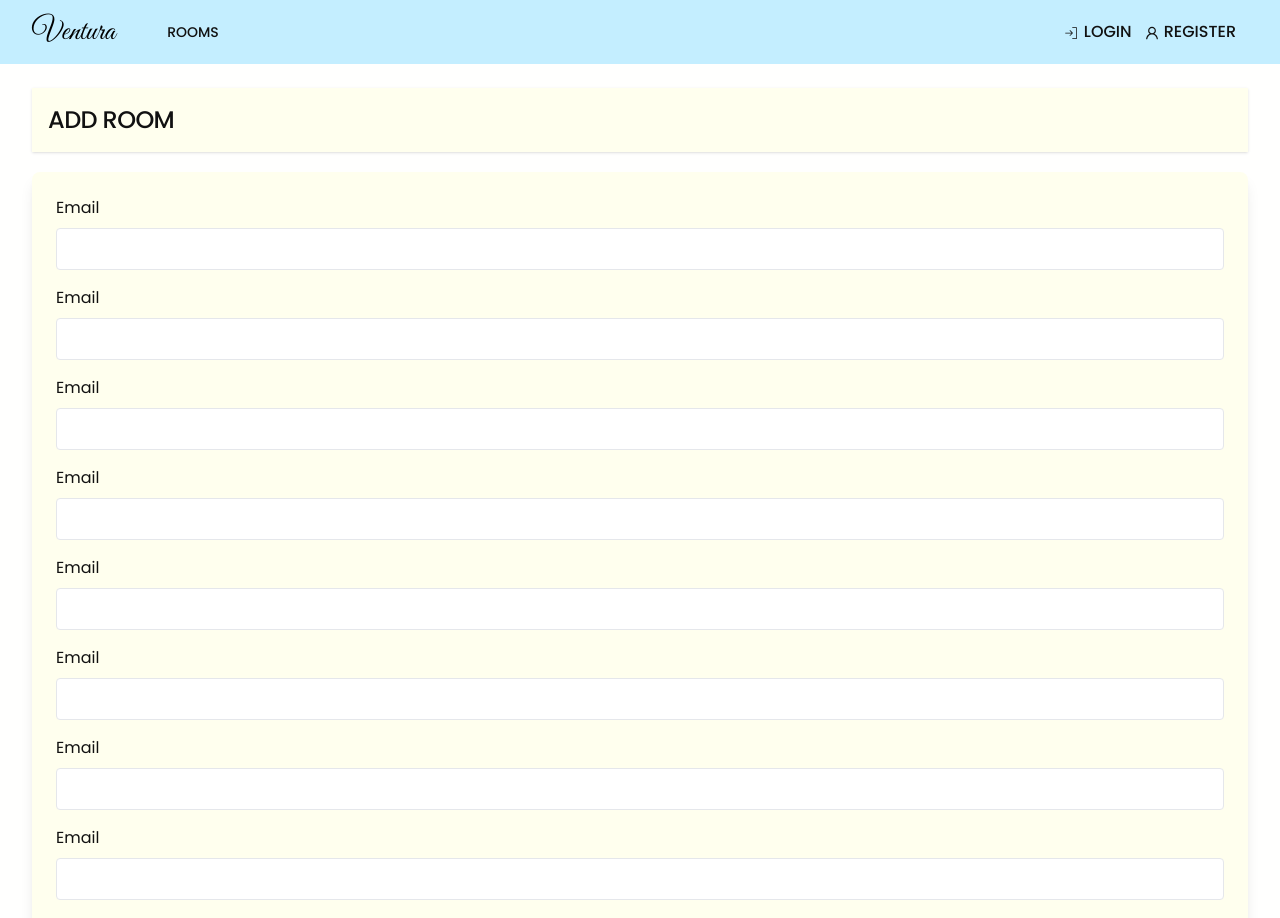
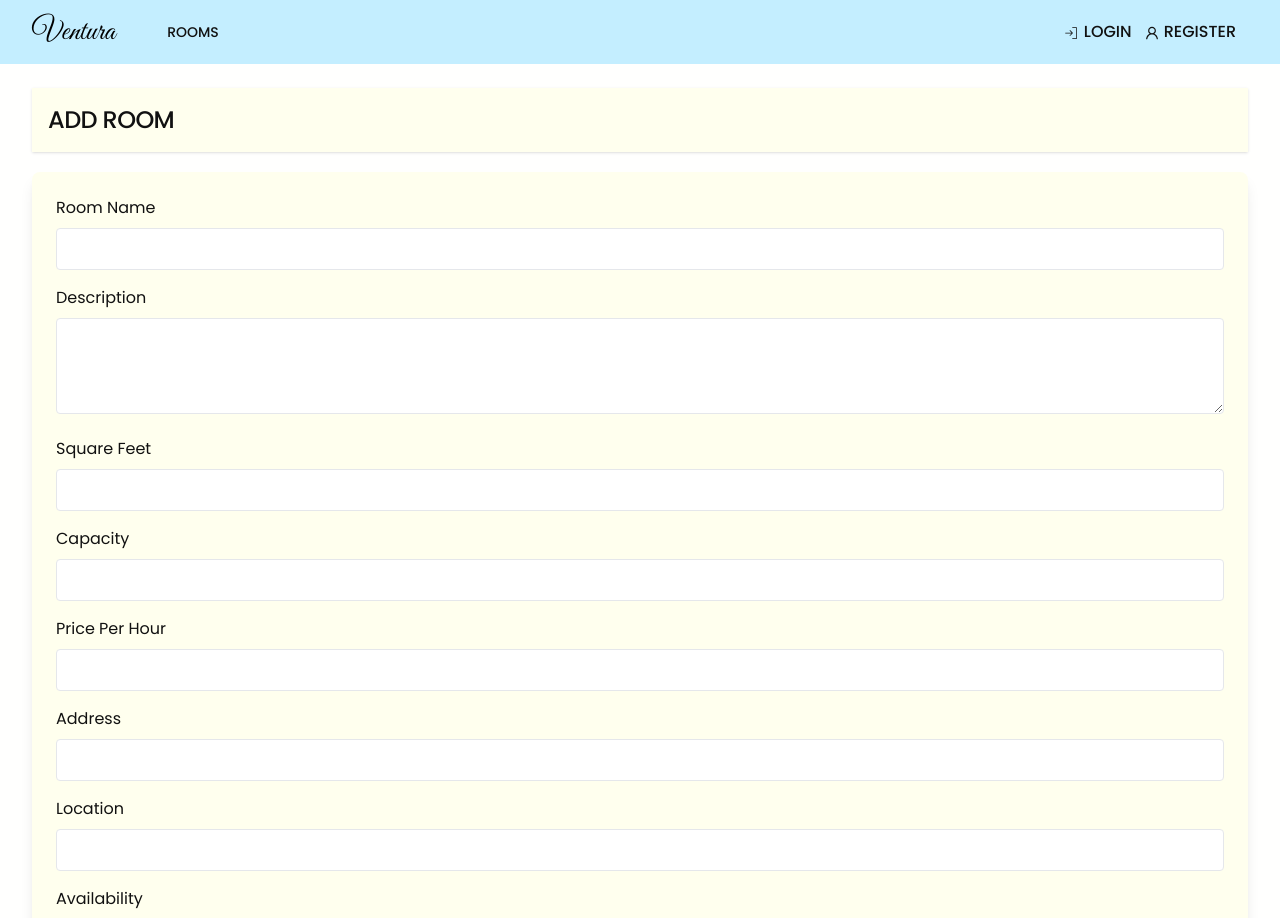
Before and after one commit to Nimira43/Ventura, a Next.js app: page /rooms/add in a window 1280 px wide. Shown: the top 918 px of the page. Built offline with nearby package versions, Linux system fonts and the light colour scheme; no server answers.

Commit message:
Updated label/input content

```diff
--- a/app/rooms/add/page.jsx
+++ b/app/rooms/add/page.jsx
@@ -8,152 +8,150 @@ const AddRoomPage = () => {
         <form>
           <div className='mb-4'>
             <label
-              htmlFor='email'
+              htmlFor='name'
               className='block text-dark font-normal mb-2'
             >
-              Email
+              Room Name
             </label>
             <input
-              type='email'
-              id='email'
-              name='email'
+              type='text'
+              id='name'
+              name='name'
               className='border rounded w-full py-2 px-3'
               required
             />
           </div>
           <div className='mb-4'>
             <label
-              htmlFor='email'
+              htmlFor='description'
               className='block text-dark font-normal mb-2'
             >
-              Email
+              Description
+            </label>
+            <textarea
+              id='description'
+              name='description'
+              className='border rounded w-full h-24 py-2 px-3'
+              required
+            ></textarea>
+          </div>
+          <div className='mb-4'>
+            <label
+              htmlFor='sqft'
+              className='block text-dark font-normal mb-2'
+            >
+              Square Feet
             </label>
             <input
-              type='email'
-              id='email'
-              name='email'
+              type='number'
+              id='sqft'
+              name='sqft'
               className='border rounded w-full py-2 px-3'
               required
             />
           </div>
           <div className='mb-4'>
             <label
-              htmlFor='email'
+              htmlFor='capacity'
               className='block text-dark font-normal mb-2'
             >
-              Email
+              Capacity
             </label>
             <input
-              type='email'
-              id='email'
-              name='email'
+              type='number'
+              id='capacity'
+              name='capacity'
               className='border rounded w-full py-2 px-3'
               required
             />
           </div>
           <div className='mb-4'>
             <label
-              htmlFor='email'
+              htmlFor='price_per_hour'
               className='block text-dark font-normal mb-2'
             >
-              Email
+              Price Per Hour
             </label>
             <input
-              type='email'
-              id='email'
-              name='email'
+              type='number'
+              id='price_per_hour'
+              name='price_per_hour'
               className='border rounded w-full py-2 px-3'
               required
             />
           </div>
           <div className='mb-4'>
             <label
-              htmlFor='email'
+              htmlFor='address'
               className='block text-dark font-normal mb-2'
             >
-              Email
+              Address
             </label>
             <input
-              type='email'
-              id='email'
-              name='email'
+              type='text'
+              id='address'
+              name='address'
               className='border rounded w-full py-2 px-3'
               required
             />
           </div>
           <div className='mb-4'>
             <label
-              htmlFor='email'
+              htmlFor='location'
               className='block text-dark font-normal mb-2'
             >
-              Email
+              Location
             </label>
             <input
-              type='email'
-              id='email'
-              name='email'
+              type='text'
+              id='location'
+              name='location'
               className='border rounded w-full py-2 px-3'
               required
             />
           </div>
           <div className='mb-4'>
             <label
-              htmlFor='email'
+              htmlFor='availability'
               className='block text-dark font-normal mb-2'
             >
-              Email
+              Availability
             </label>
             <input
-              type='email'
-              id='email'
-              name='email'
+              type='text'
+              id='availability'
+              name='availability'
               className='border rounded w-full py-2 px-3'
               required
             />
           </div>
           <div className='mb-4'>
             <label
-              htmlFor='email'
+              htmlFor='amenities'
               className='block text-dark font-normal mb-2'
             >
-              Email
+              Amenities
             </label>
             <input
-              type='email'
-              id='email'
-              name='email'
+              type='text'
+              id='amenities'
+              name='amenities'
               className='border rounded w-full py-2 px-3'
               required
             />
           </div>
           <div className='mb-4'>
             <label
-              htmlFor='email'
+              htmlFor='image'
               className='block text-dark font-normal mb-2'
             >
-              Email
+              Image
             </label>
             <input
-              type='email'
-              id='email'
-              name='email'
+              type='file'
+              id='image'
+              name='image'
               className='border rounded w-full py-2 px-3'
-              required
-            />
-          </div>
-          <div className='mb-4'>
-            <label
-              htmlFor='email'
-              className='block text-dark font-normal mb-2'
-            >
-              Email
-            </label>
-            <input
-              type='email'
-              id='email'
-              name='email'
-              className='border rounded w-full py-2 px-3'
-              required
             />
           </div>
         </form>
```
